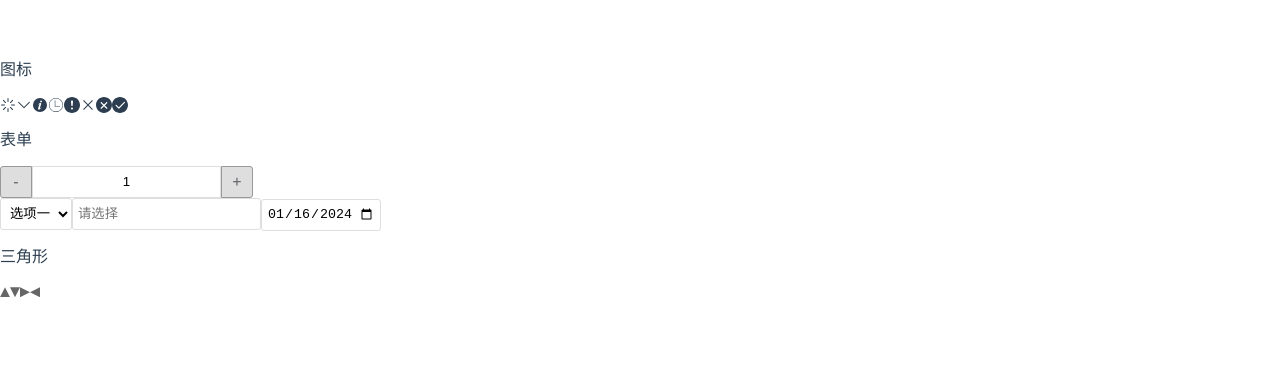
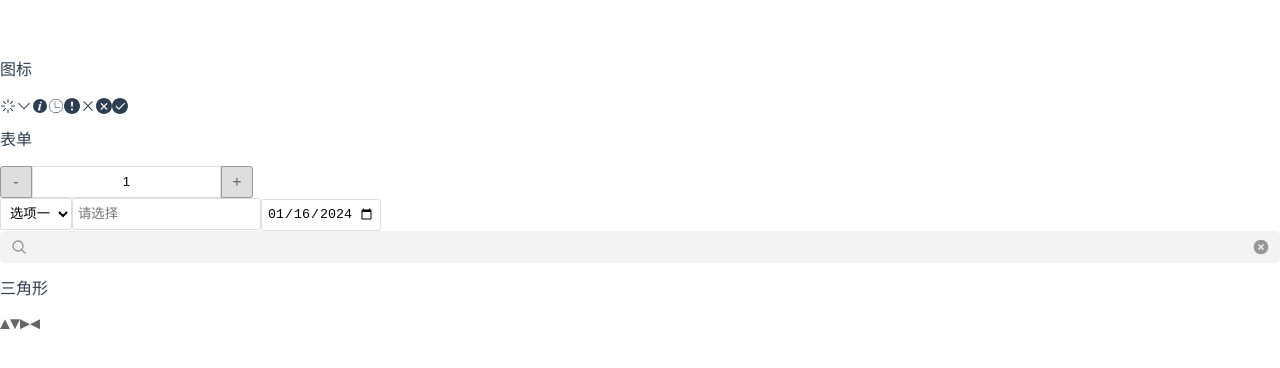
Before and after one commit to DvShu/phui-v, a Vue app: page / in a window 1280 px wide. Shown: the top 368 px of the page. Built offline with nearby package versions, Linux system fonts and the light colour scheme; what ph-utils would draw is missing.

Commit message:
feat: 搜索框排版
Signed-off-by: Tenny <joel.shu@qq.com>

```diff
--- a/src/App.vue
+++ b/src/App.vue
@@ -18,6 +18,7 @@ import {
   Triangle,
   DataList,
   DatePickerOri,
+  Search,
 } from "./";
 import { reactive, toRaw, ref, onMounted } from "vue";
 
@@ -51,6 +52,7 @@ onMounted(() => {
     </select>
     <DataList></DataList>
     <DatePickerOri v-model="selectedDate"></DatePickerOri>
+    <Search></Search>
   </div>
   <p>三角形</p>
   <div>
--- /dev/null
+++ b/src/components/Search.vue
@@ -0,0 +1,16 @@
+<template>
+  <div class="ph-search">
+    <SearchIcon class="ph-search__prefix"></SearchIcon>
+    <input type="search" class="ph-input__inline" />
+    <div class="ph-search__clear">
+      <MaskCloseIcon></MaskCloseIcon>
+    </div>
+  </div>
+</template>
+
+<script setup lang="ts">
+import SearchIcon from "./icon/Search.vue";
+import MaskCloseIcon from "./icon/MaskClose.vue";
+</script>
+
+<style lang="less"></style>
--- /dev/null
+++ b/src/components/icon/MaskClose.vue
@@ -0,0 +1,12 @@
+<template>
+  <PhIcon viewBox="0 0 24 24">
+    <path
+      fill="currentColor"
+      d="M12 23a11 11 0 100-22 11 11 0 000 22zM8.82 7.4L12 10.6l3.18-3.19 1.42 1.42L13.4 12l3.19 3.18-1.42 1.42L12 13.4 8.82 16.6 7.4 15.18 10.6 12 7.4 8.82 8.82 7.4z"
+    ></path>
+  </PhIcon>
+</template>
+
+<script setup lang="ts">
+import PhIcon from "./index.vue";
+</script>
--- /dev/null
+++ b/src/components/icon/Search.vue
@@ -0,0 +1,12 @@
+<template>
+  <PhIcon viewBox="0 0 24 24">
+    <path
+      fill="currentColor"
+      d="M15.1 5.9a6.5 6.5 0 10-9.2 9.2 6.5 6.5 0 009.2-9.2zM4.49 4.5a8.5 8.5 0 0112.69 11.27l5.34 5.35-1.41 1.41-5.35-5.34A8.5 8.5 0 014.5 4.49z"
+    ></path>
+  </PhIcon>
+</template>
+
+<script setup lang="ts">
+import PhIcon from "./index.vue";
+</script>
--- a/src/index.ts
+++ b/src/index.ts
@@ -19,6 +19,7 @@ import { FormInstance } from "./components/types.js";
 import Triangle from "./components/Triangle.vue";
 import DataList from "./components/DataList.vue";
 import DatePickerOri from "./components/DatePickerOri.vue";
+import Search from "./components/Search.vue";
 
 export {
   Form,
@@ -42,4 +43,5 @@ export {
   Triangle,
   DataList,
   DatePickerOri,
+  Search,
 };
--- a/src/main.ts
+++ b/src/main.ts
@@ -11,6 +11,7 @@ import "../style/form";
 import "../style/form-item";
 import "../style/triangle";
 import "../style/date-picker-ori";
+import "../style/search";
 import App from "./App.vue";
 
 createApp(App).mount("#app");
--- /dev/null
+++ b/style/search.js
@@ -0,0 +1 @@
+import "../theme/search.less";
--- a/theme/icon.less
+++ b/theme/icon.less
@@ -2,6 +2,6 @@
   width: 1em;
   height: 1em;
   fill: currentColor;
-  vertical-align: -0.15em;
+  vertical-align: middle;
   overflow: hidden;
 }
--- /dev/null
+++ b/theme/search.less
@@ -0,0 +1,51 @@
+.ph-search {
+  --ph-search-width: 100%;
+  --ph-search-height: var(--ph-form-edit-height, 32px);
+  --ph-search-bg-color: #f3f3f3;
+  --ph-search-border-color: var(--ph-search-bg-color);
+  display: flex;
+  width: var(--ph-search-width);
+  height: var(--ph-search-height);
+  align-items: center;
+  border: 1px solid var(--ph-search-border-color);
+  background-color: var(--ph-search-bg-color);
+  border-radius: 5px;
+  padding: 0 10px;
+  .ph-search__prefix {
+    margin-right: 5px;
+    font-size: 0;
+    color: #969799;
+  }
+  .ph-icon {
+    font-size: 16px;
+  }
+
+  .ph-input__inline {
+    /* 移除ios search的默认图标 */
+    -webkit-appearance: none;
+    appearance: none;
+    outline: none;
+    border: none;
+    display: inline-block;
+    flex: 1;
+    resize: none;
+    min-width: 0;
+    background: 0;
+    color: #323232;
+    font-size: 14px;
+    &::-webkit-search-cancel-button {
+      display: none;
+    }
+  }
+
+  .ph-search__clear {
+    margin-left: 5px;
+    font-size: 0;
+    cursor: pointer;
+    color: #969799;
+    transition: color 0.3s;
+    &:hover {
+      color: #666;
+    }
+  }
+}
```
Lines whose indentation alone changed are shown as unchanged.
